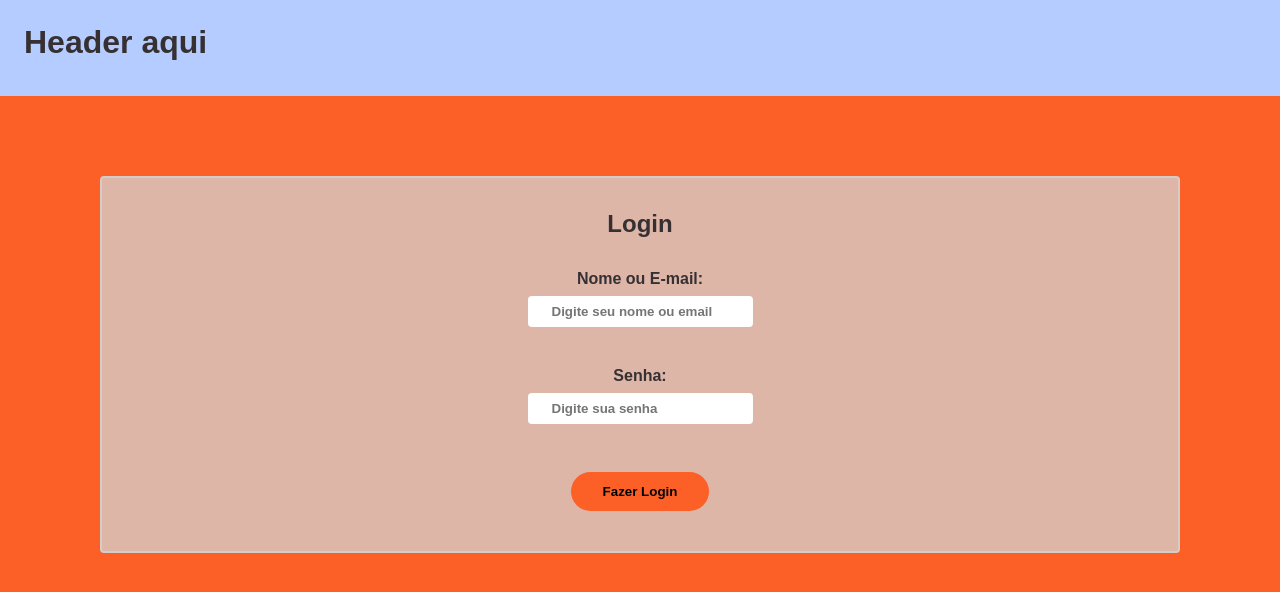
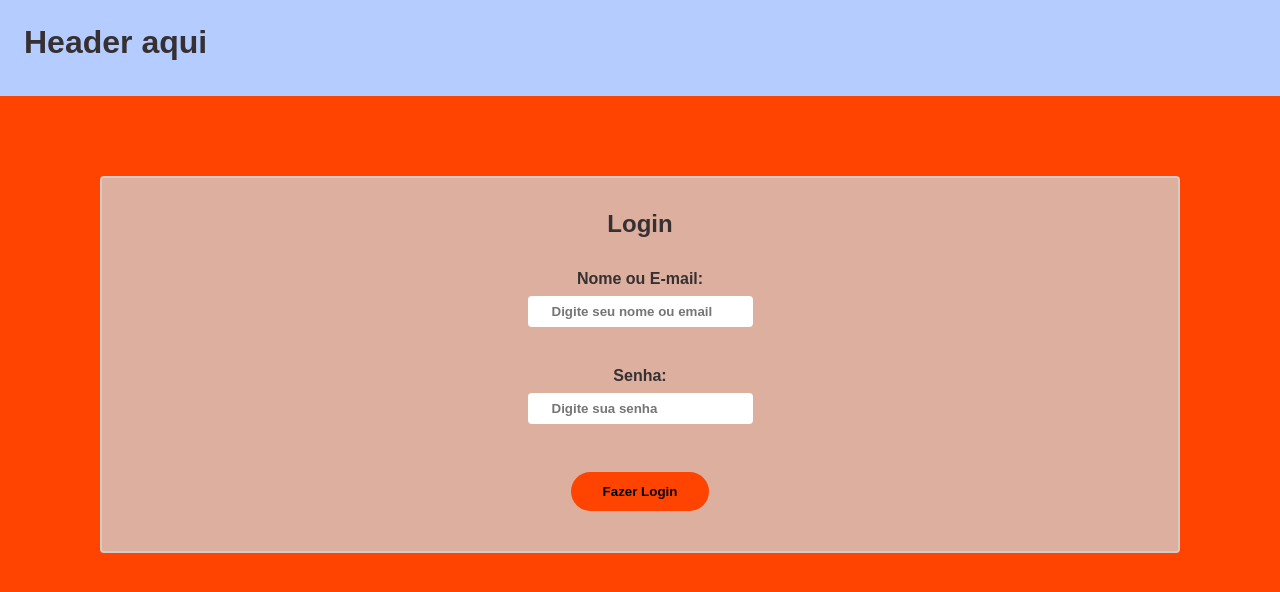
Before and after one commit to gabrlcj/squad4-frontend, a React (Create React App) app: page / in a window 1280 px wide. Shown: the top 592 px of the page. Built offline with nearby package versions, Linux system fonts and the light colour scheme.

Commit message:
:lipstick: Alteração da cor global

```diff
--- a/src/styles/global.js
+++ b/src/styles/global.js
@@ -2,8 +2,8 @@ import { createGlobalStyle } from 'styled-components'
 
 export const GlobalStyle = createGlobalStyle`
   :root {
-    --background: #fc6027;
-    --background-focus: #fc6027a9;
+    --background: #FE4400;
+    --background-focus: #FE4400a9;
     --alternative: #b4ccff;
     --text: #363033;
   }
```
